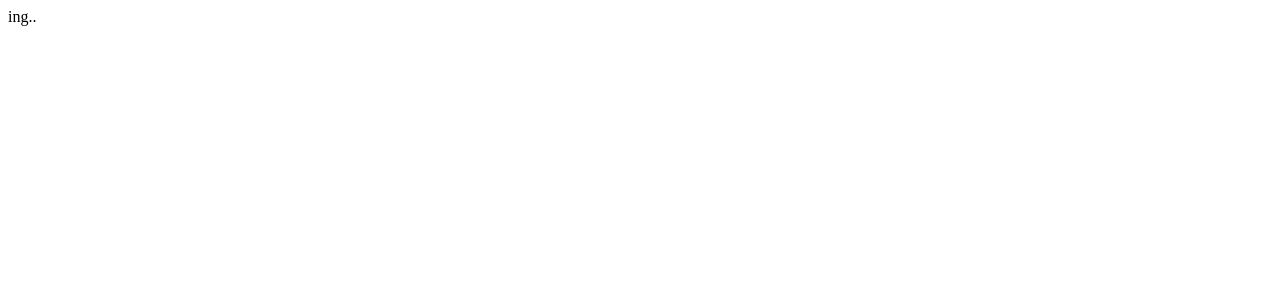
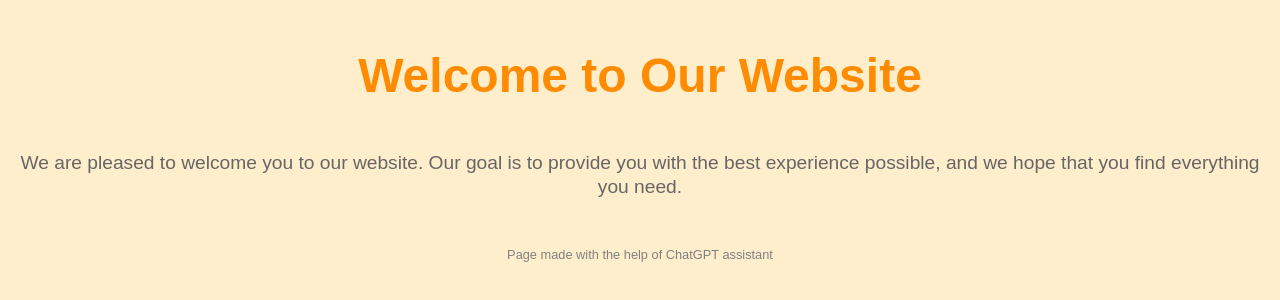
Before and after one commit to InnovatorPrime/InnovatorPrime.github.io, a plain HTML site: page index.html in a window 1280 px wide. Drawn offline with Linux system fonts and the light colour scheme.

Commit message:
修改首页

```diff
--- a/index.html
+++ b/index.html
@@ -1,12 +1,41 @@
 <!DOCTYPE html>
-<html lang="en">
-<head>
+<html>
+  <head>
     <meta charset="UTF-8">
-    <meta http-equiv="X-UA-Compatible" content="IE=edge">
     <meta name="viewport" content="width=device-width, initial-scale=1.0">
-    <title>Document</title>
-</head>
-<body>
-    ing..
-</body>
+    <title>Friendly Page</title>
+    <style>
+      body {
+        background-color: #ffeecc;
+        font-family: Arial, sans-serif;
+        font-size: 1.2rem;
+        text-align: center;
+      }
+
+      h1 {
+        color: #ff8c00;
+        font-size: 3rem;
+        margin-top: 3rem;
+        margin-bottom: 3rem;
+      }
+
+      p {
+        color: #666;
+        line-height: 1.5rem;
+        margin-top: 2rem;
+        margin-bottom: 2rem;
+      }
+
+      footer {
+        color: #808080;
+        font-size: 0.8rem;
+        margin-top: 3rem;
+      }
+    </style>
+  </head>
+  <body>
+    <h1>Welcome to Our Website</h1>
+    <p>We are pleased to welcome you to our website. Our goal is to provide you with the best experience possible, and we hope that you find everything you need.</p>
+    <footer>Page made with the help of ChatGPT assistant</footer>
+  </body>
 </html>
```
